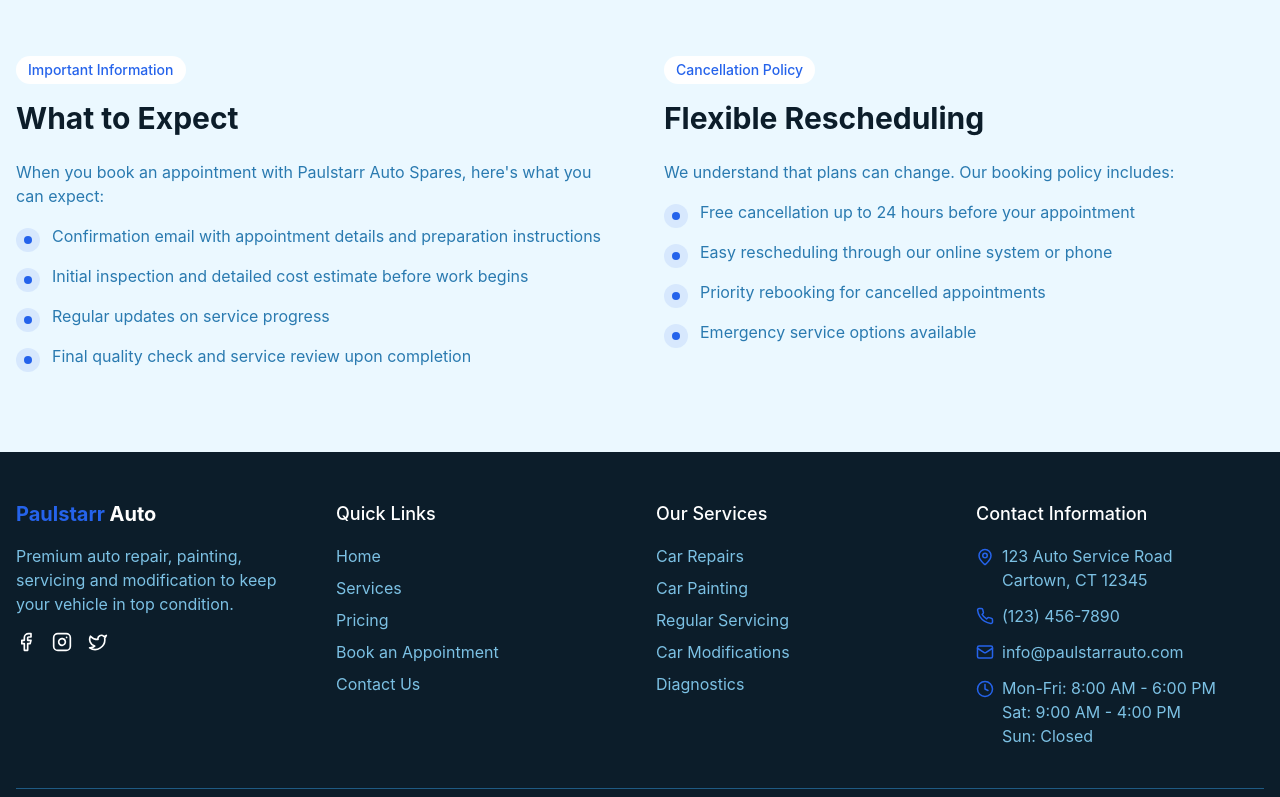
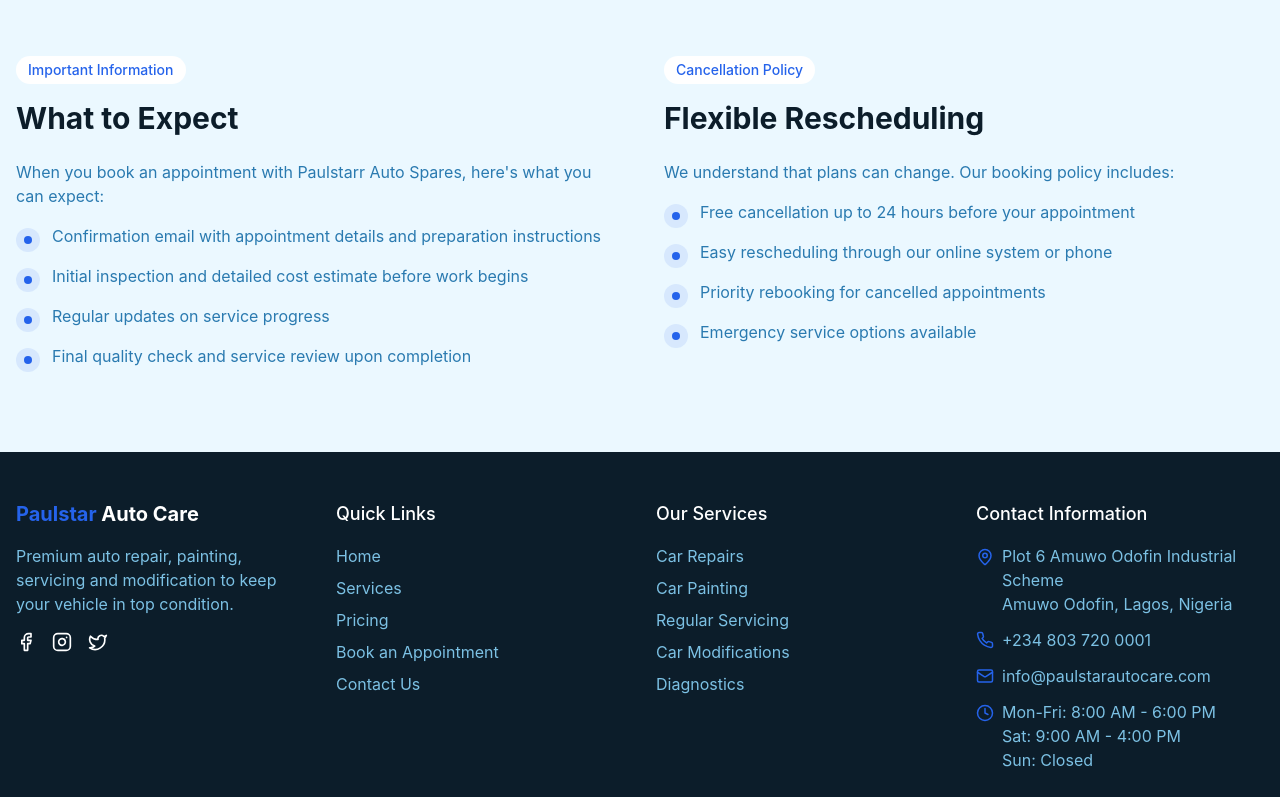
Before and after one commit to MPChege/paulstarr-auto-service-hub-67, a React (Vite) app: page /booking in a window 1280 px wide. Shown: the part 2000-2797 px from the top of the page. Built offline with nearby package versions, Linux system fonts and the light colour scheme.

Commit message:
Update contact information
Update the website with contact information from the provided Facebook page.

```diff
--- a/src/components/Footer.tsx
+++ b/src/components/Footer.tsx
@@ -13,13 +13,13 @@ const Footer: React.FC = () => {
           {/* Company Info */}
           <div>
             <h3 className="text-xl font-bold mb-4">
-              <span className="text-paulstarr-accent">Paulstarr</span> Auto
+              <span className="text-paulstarr-accent">Paulstar</span> Auto Care
             </h3>
             <p className="text-paulstarr-300 mb-4">
               Premium auto repair, painting, servicing and modification to keep your vehicle in top condition.
             </p>
             <div className="flex space-x-4">
-              <a href="#" className="text-white hover:text-paulstarr-accent transition-colors">
+              <a href="https://www.facebook.com/p/Paulstar-Auto-Care-Limited-100054297457146/" className="text-white hover:text-paulstarr-accent transition-colors" target="_blank" rel="noopener noreferrer">
                 <Facebook size={20} />
               </a>
               <a href="#" className="text-white hover:text-paulstarr-accent transition-colors">
@@ -82,20 +82,20 @@ const Footer: React.FC = () => {
               <li className="flex items-start">
                 <MapPin size={18} className="text-paulstarr-accent mr-2 mt-1 flex-shrink-0" />
                 <span className="text-paulstarr-300">
-                  123 Auto Service Road<br />
-                  Cartown, CT 12345
+                  Plot 6 Amuwo Odofin Industrial Scheme<br />
+                  Amuwo Odofin, Lagos, Nigeria
                 </span>
               </li>
               <li className="flex items-center">
                 <Phone size={18} className="text-paulstarr-accent mr-2 flex-shrink-0" />
-                <a href="tel:+1234567890" className="text-paulstarr-300 hover:text-white transition-colors">
-                  (123) 456-7890
+                <a href="tel:+2348037200001" className="text-paulstarr-300 hover:text-white transition-colors">
+                  +234 803 720 0001
                 </a>
               </li>
               <li className="flex items-center">
                 <Mail size={18} className="text-paulstarr-accent mr-2 flex-shrink-0" />
-                <a href="mailto:info@paulstarrauto.com" className="text-paulstarr-300 hover:text-white transition-colors">
-                  info@paulstarrauto.com
+                <a href="mailto:info@paulstarautocare.com" className="text-paulstarr-300 hover:text-white transition-colors">
+                  info@paulstarautocare.com
                 </a>
               </li>
               <li className="flex items-start">
@@ -113,7 +113,7 @@ const Footer: React.FC = () => {
         <div className="border-t border-paulstarr-700 mt-10 pt-6">
           <div className="flex flex-col md:flex-row justify-between items-center">
             <p className="text-paulstarr-400 text-sm">
-              &copy; {year} Paulstarr Auto Spares. All rights reserved.
+              &copy; {year} Paulstar Auto Care Limited. All rights reserved.
             </p>
             <div className="mt-4 md:mt-0">
               <ul className="flex space-x-6 text-sm">
--- a/src/pages/Contact.tsx
+++ b/src/pages/Contact.tsx
@@ -2,7 +2,7 @@
 import React from 'react';
 import Hero from '@/components/Hero';
 import ContactForm from '@/components/ContactForm';
-import { MapPin, Phone, Mail, Clock, ArrowRight } from 'lucide-react';
+import { MapPin, Phone, Mail, Clock, ArrowRight, Globe, Facebook } from 'lucide-react';
 import { Link } from 'react-router-dom';
 
 const Contact: React.FC = () => {
@@ -10,28 +10,28 @@ const Contact: React.FC = () => {
     {
       icon: <MapPin className="w-6 h-6 text-paulstarr-accent" />,
       title: 'Our Location',
-      details: ['123 Auto Service Road', 'Cartown, CT 12345'],
+      details: ['Plot 6 Amuwo Odofin Industrial Scheme', 'Amuwo Odofin, Lagos, Nigeria'],
       action: {
         text: 'Get Directions',
-        link: 'https://maps.google.com',
+        link: 'https://maps.google.com/?q=Plot+6+Amuwo+Odofin+Industrial+Scheme,Lagos',
       },
     },
     {
       icon: <Phone className="w-6 h-6 text-paulstarr-accent" />,
       title: 'Phone Number',
-      details: ['+1 (555) 123-4567', '+1 (555) 765-4321'],
+      details: ['+234 1 280 0471', '+234 803 720 0001'],
       action: {
         text: 'Call Us',
-        link: 'tel:+15551234567',
+        link: 'tel:+2348037200001',
       },
     },
     {
       icon: <Mail className="w-6 h-6 text-paulstarr-accent" />,
       title: 'Email Address',
-      details: ['info@paulstarrautospares.com', 'service@paulstarrautospares.com'],
+      details: ['info@paulstarautocare.com', 'service@paulstarautocare.com'],
       action: {
         text: 'Send Email',
-        link: 'mailto:info@paulstarrautospares.com',
+        link: 'mailto:info@paulstarautocare.com',
       },
     },
     {
@@ -46,14 +46,27 @@ const Contact: React.FC = () => {
     },
   ];
 
+  const socialLinks = [
+    {
+      icon: <Facebook className="w-5 h-5" />,
+      name: 'Facebook',
+      url: 'https://www.facebook.com/p/Paulstar-Auto-Care-Limited-100054297457146/',
+    },
+    {
+      icon: <Globe className="w-5 h-5" />,
+      name: 'Website',
+      url: 'https://paulstarautocare.com',
+    }
+  ];
+
   return (
     <div className="w-full">
       {/* Hero Section */}
       <Hero
         title="Get In Touch With Us"
-        subtitle="We're here to answer your questions and provide the support you need"
+        subtitle="We're here to provide quality auto services at the best prices"
         ctaText="Call Now"
-        ctaLink="tel:+15551234567"
+        ctaLink="tel:+2348037200001"
         image="https://images.unsplash.com/photo-1486927678348-e44d54e12b26?ixlib=rb-4.0.3"
       />
 
@@ -64,7 +77,7 @@ const Contact: React.FC = () => {
             <span className="inline-block px-3 py-1 rounded-full bg-paulstarr-50 text-paulstarr-accent text-sm font-medium mb-4 reveal">Contact Us</span>
             <h2 className="text-3xl md:text-4xl font-bold text-paulstarr-900 mb-4 reveal">Reach Out To Our Team</h2>
             <p className="max-w-2xl mx-auto text-paulstarr-600 reveal">
-              Whether you have questions about our services, need to schedule an appointment, or want to discuss a custom project, we're here to help.
+              For quality car repair, maintenance, and auto care services in Lagos, contact Paulstar Auto Care Limited today.
             </p>
           </div>
 
@@ -98,6 +111,22 @@ const Contact: React.FC = () => {
               </div>
             ))}
           </div>
+
+          {/* Social Media Links */}
+          <div className="flex flex-wrap justify-center gap-4 mb-10">
+            {socialLinks.map((link, index) => (
+              <a
+                key={index}
+                href={link.url}
+                target="_blank"
+                rel="noopener noreferrer"
+                className="flex items-center gap-2 px-4 py-2 bg-paulstarr-50 text-paulstarr-800 rounded-full hover:bg-paulstarr-100 transition-colors"
+              >
+                {link.icon}
+                <span>{link.name}</span>
+              </a>
+            ))}
+          </div>
         </div>
       </section>
 
@@ -109,25 +138,46 @@ const Contact: React.FC = () => {
               <div className="mb-8">
                 <h2 className="text-2xl md:text-3xl font-bold text-paulstarr-900 mb-4">Send Us A Message</h2>
                 <p className="text-paulstarr-600">
-                  Have a question or need assistance? Fill out the form below, and our team will get back to you shortly.
+                  Have a question about our services or need to schedule a repair? Fill out the form below, and our team will get back to you shortly.
                 </p>
               </div>
               <ContactForm />
             </div>
 
             <div className="rounded-xl overflow-hidden shadow-soft h-[450px] reveal">
-              {/* Replace with actual Google Maps embed */}
+              {/* Updated Google Maps embed with the actual location in Lagos */}
               <iframe
-                src="https://www.google.com/maps/embed?pb=!1m18!1m12!1m3!1d387193.30596552044!2d-74.25986548248684!3d40.69714941932609!2m3!1f0!2f0!3f0!3m2!1i1024!2i768!4f13.1!3m3!1m2!1s0x89c24fa5d33f083b%3A0xc80b8f06e177fe62!2sNew%20York%2C%20NY%2C%20USA!5e0!3m2!1sen!2suk!4v1647532256650!5m2!1sen!2suk"
+                src="https://www.google.com/maps/embed?pb=!1m18!1m12!1m3!1d3964.6332003881474!2d3.296022914326056!3d6.438753095344578!2m3!1f0!2f0!3f0!3m2!1i1024!2i768!4f13.1!3m3!1m2!1s0x103b890001e4c957%3A0x7e9f222e3b43284a!2sAmuwo%20Odofin%20Industrial%20Scheme%2C%20Lagos!5e0!3m2!1sen!2sng!4v1680812345678!5m2!1sen!2sng"
                 width="100%"
                 height="100%"
                 style={{ border: 0 }}
                 allowFullScreen
                 loading="lazy"
                 referrerPolicy="no-referrer-when-downgrade"
-                title="Paulstarr Auto Spares location"
+                title="Paulstar Auto Care Limited location"
               ></iframe>
             </div>
+          </div>
+        </div>
+      </section>
+
+      {/* Services Highlight Section */}
+      <section className="py-16 bg-white">
+        <div className="container mx-auto px-4">
+          <div className="text-center mb-12">
+            <h2 className="text-2xl md:text-3xl font-bold text-paulstarr-900 mb-4 reveal">Our Auto Care Services</h2>
+            <p className="max-w-2xl mx-auto text-paulstarr-600 reveal">
+              At Paulstar Auto Care Limited, we offer comprehensive auto services in Lagos
+            </p>
+          </div>
+
+          <div className="grid grid-cols-1 md:grid-cols-2 lg:grid-cols-3 gap-8 reveal">
+            {["Vehicle Maintenance", "Auto Diagnostics", "Engine Repair", "Brake Services", "Electrical Repairs", "Paint Services"].map((service, index) => (
+              <div key={index} className="p-6 border border-paulstarr-100 rounded-lg shadow-soft hover:shadow-elevated transition-all">
+                <h3 className="text-lg font-medium text-paulstarr-900 mb-2">{service}</h3>
+                <p className="text-paulstarr-600">Professional and timely service from experienced technicians.</p>
+              </div>
+            ))}
           </div>
         </div>
       </section>
@@ -140,7 +190,7 @@ const Contact: React.FC = () => {
             <div className="relative z-10">
               <h2 className="text-3xl md:text-4xl font-bold text-white mb-6 reveal">Ready To Get Started?</h2>
               <p className="text-xl text-white/90 mb-8 max-w-2xl mx-auto reveal">
-                Schedule your service appointment today and experience the Paulstarr Auto Spares difference.
+                Schedule your service appointment today with Paulstar Auto Care Limited, Lagos.
               </p>
               <div className="flex flex-col sm:flex-row justify-center gap-4 reveal">
                 <Link
@@ -150,7 +200,7 @@ const Contact: React.FC = () => {
                   Book Now
                 </Link>
                 <a
-                  href="tel:+15551234567"
+                  href="tel:+2348037200001"
                   className="px-8 py-3 bg-white text-paulstarr-900 font-medium rounded-md hover:bg-paulstarr-100 transition-all"
                 >
                   Call Us
```
